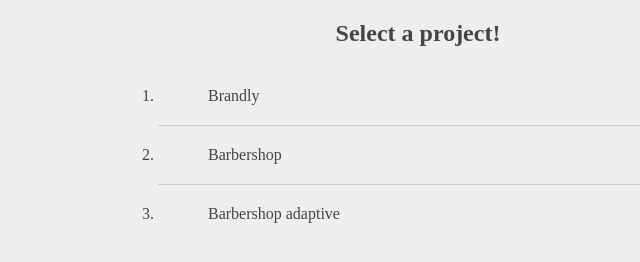
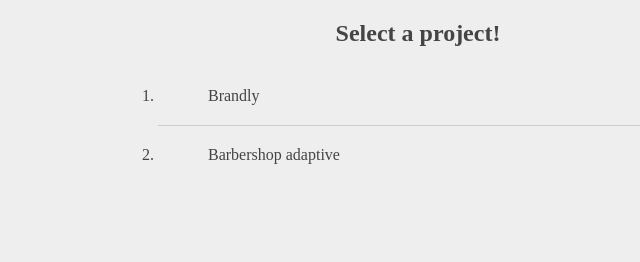
Before and after one commit to artiomsinigur/artiomsinigur.github.io, a plain HTML site: page index.html in a window 1280 px wide. Shown: the whole page, without its empty margins (222-862 px from the left). Drawn offline with Linux system fonts and the light colour scheme.

Commit message:
deleted menu barbershop

```diff
--- a/index.html
+++ b/index.html
@@ -9,7 +9,6 @@
 		<h1>Select a project!</h1>
 		<ol>
 			<li><a href="/brandly" target="_blank">Brandly</a></li>
-			<li><a href="/barbershop" target="_blank">Barbershop</a></li>
 			<li><a href="/barbershop-adaptive" target="_blank">Barbershop adaptive</a></li>
 		</ol>
 	</section>
```
